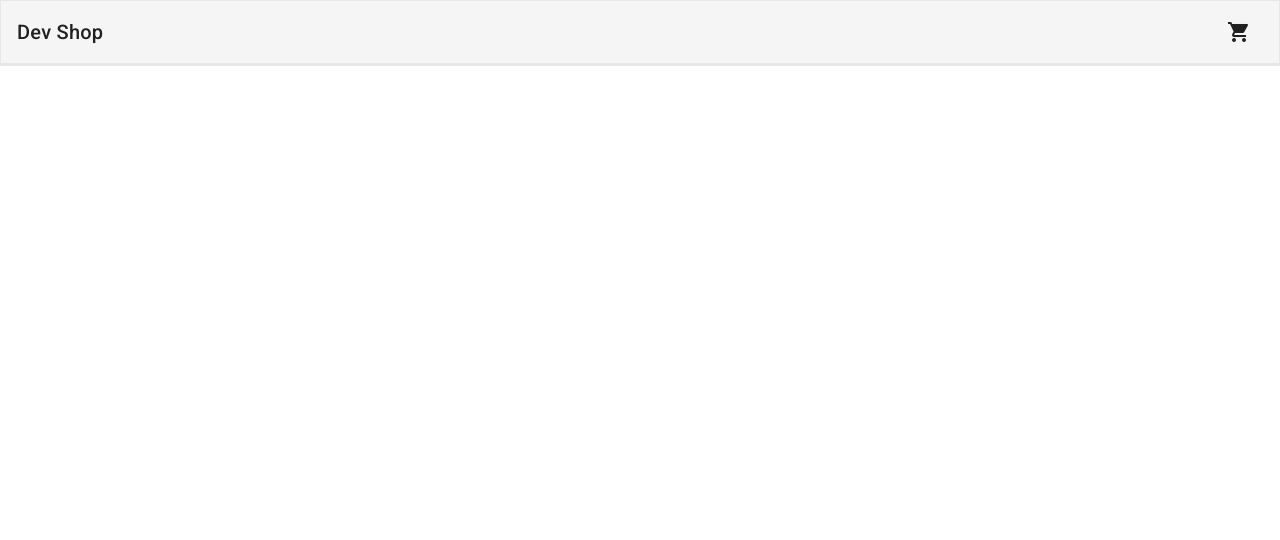
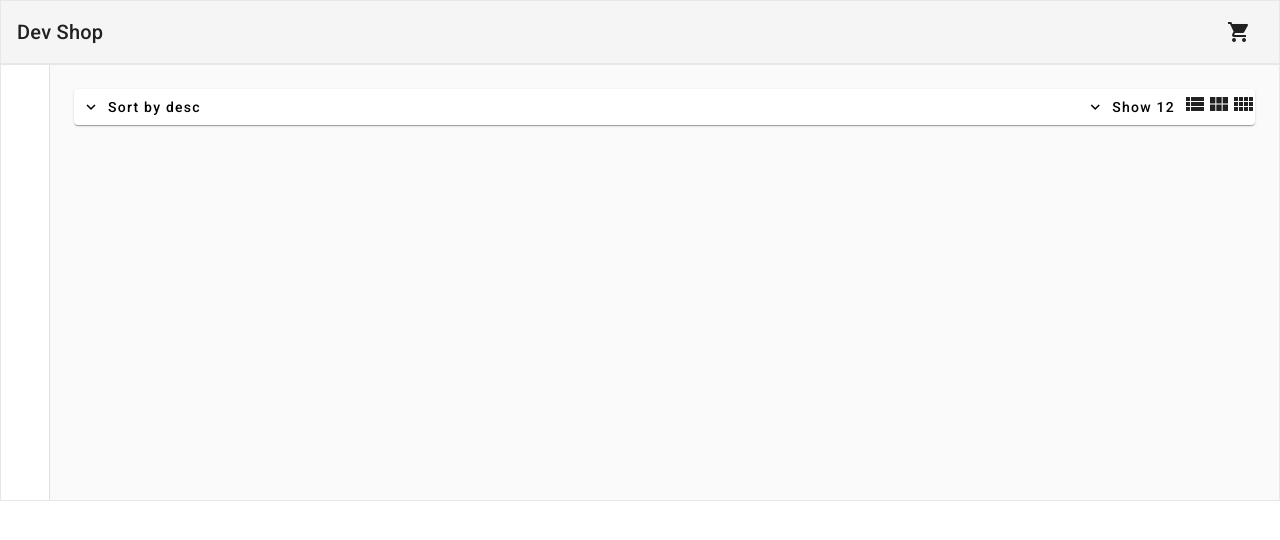
Before and after one commit to ManuCoutinho/dev-shop, an Angular app: page /home in a window 1280 px wide. Shown: the top 540 px of the page. Built offline with nearby package versions, Linux system fonts and the light colour scheme.

Commit message:
created home components

```diff
--- a/src/app/app.module.ts
+++ b/src/app/app.module.ts
@@ -22,6 +22,8 @@ import { HeaderComponent } from './components/header/header.component';
 import { HomeComponent } from './pages/home/home.component';
 import { CartComponent } from './pages/cart/cart.component';
 import { FiltersComponent } from './pages/home/components/filters/filters.component';
+import { ProductsHeaderComponent } from './pages/home/components/products-header/products-header.component';
+import { ProductsBoxComponent } from './pages/home/components/products-box/products-box.component';
 
 
 @NgModule({
@@ -30,7 +32,9 @@ import { FiltersComponent } from './pages/home/components/filters/filters.compon
     HeaderComponent,
     HomeComponent,
     CartComponent,
-    FiltersComponent
+    FiltersComponent,
+    ProductsHeaderComponent,
+    ProductsBoxComponent
   ],
   imports: [
     BrowserModule,
--- a/src/app/components/header/header.component.html
+++ b/src/app/components/header/header.component.html
@@ -1,4 +1,4 @@
-<mat-toolbar class="flex items-center justify-between max-w-7xl mx-auto border border-x">
+<mat-toolbar class="flex items-center justify-between w-full mx-auto border border-x">
   <a routerLink="home">Dev Shop</a>
   <button mat-icon-button [matMenuTriggerFor]="menu" >
     <mat-icon [matBadge]="itemsQuantity" [matBadgeHidden]="!itemsQuantity" matBadgeColor="warn">
--- /dev/null
+++ b/src/app/models/product.model.ts
@@ -0,0 +1 @@
+export type Product = {}
--- /dev/null
+++ b/src/app/pages/home/components/products-box/products-box.component.html
@@ -0,0 +1 @@
+<p>products-box works!</p>
--- /dev/null
+++ b/src/app/pages/home/components/products-header/products-header.component.html
@@ -0,0 +1,36 @@
+<mat-card class="mb-4">
+  <div class="flex justify-between">
+    <div>
+      <button mat-button [matMenuTriggerFor]="sortByMenu">
+        Sort by {{ sort }}
+        <mat-icon>expand_more</mat-icon>
+      </button>
+      <mat-menu #sortByMenu="matMenu">
+        <button mat-button (click)="onSortUpdated('desc')">desc</button>
+        <button mat-button (click)="onSortUpdated('asc')">asc</button>
+      </mat-menu>
+    </div>
+    <div class="flex items-center">
+      <div>
+        <button mat-button [matMenuTriggerFor]="menu">
+          Show {{ itemsShowCount }}
+          <mat-icon>expand_more</mat-icon>
+        </button>
+        <mat-menu #menu="matMenu">
+          <button (click)="onItemsUpdated(12)" mat-menu-item>12</button>
+          <button (click)="onItemsUpdated(14)" mat-menu-item>14</button>
+          <button (click)="onItemsUpdated(36)" mat-menu-item>36</button>
+        </mat-menu>
+      </div>
+      <button (click)="onColumnUpdated(1)">
+        <mat-icon>view_list</mat-icon>
+      </button>
+      <button (click)="onColumnUpdated(3)">
+        <mat-icon>view_module</mat-icon>
+      </button>
+      <button (click)="onColumnUpdated(4)">
+        <mat-icon>view_comfy</mat-icon>
+      </button>
+    </div>
+  </div>
+</mat-card>
--- /dev/null
+++ b/src/app/pages/home/components/products-header/products-header.component.ts
@@ -0,0 +1,30 @@
+import { Component, Output, EventEmitter } from '@angular/core';
+
+@Component({
+  selector: 'app-products-header',
+  templateUrl: './products-header.component.html'
+})
+export class ProductsHeaderComponent {
+  @Output() columnsCountChange = new EventEmitter<number>();
+  @Output() itemsCountChange = new EventEmitter<number>();
+  @Output() sortChange = new EventEmitter<string>();
+  itemsShowCount = 12;
+  sort = 'desc';
+
+  constructor() {}
+
+  onColumnUpdated(colsNum: number): void {
+    this.columnsCountChange.emit(colsNum);
+  }
+
+  onItemsUpdated(count: number):void {
+    this.itemsCountChange.emit(count);
+    this.itemsShowCount = count;
+  }
+
+  onSortUpdated(newSort: string):void {
+    this.sortChange.emit(newSort);
+    this.sort = newSort;
+  }
+
+}
--- a/src/app/pages/home/home.component.html
+++ b/src/app/pages/home/home.component.html
@@ -3,6 +3,20 @@
   class="min-h-full max-w-7xl mx-auto border border-x"
 >
   <mat-drawer mode="side" opened class="p-6">
-    <p>filters</p>
+   <app-filters (showCategory)="onShowCategory($event)"></app-filters>
   </mat-drawer>
+  <mat-drawer-content class="p-6">
+    <app-products-header
+      (columnsCountChange)="onColumnsCountChange($event)"
+      (itemsCountChange)="onItemsCountChange($event)"
+      (sortChange)="onSortChange($event)"
+    ></app-products-header>
+    <mat-grid-list gutterSize="16" [cols]="cols" [rowHeight]="rowHeight">
+      <mat-grid-tile>
+        <div
+          class="w-full"
+        ></div>
+      </mat-grid-tile>
+    </mat-grid-list>
+  </mat-drawer-content>
 </mat-drawer-container>
--- a/src/app/pages/home/home.component.ts
+++ b/src/app/pages/home/home.component.ts
@@ -1,11 +1,47 @@
-import { Component } from '@angular/core';
+import { Component, OnDestroy, OnInit } from '@angular/core';
+import { Subscription } from 'rxjs';
+import { Product } from 'src/app/models/product.model';
+
+const  ROWS_HEIGHT: { [id:number]: number } = { 1: 400, 3: 335, 4:350 };
 
 @Component({
   selector: 'app-home',
   templateUrl: './home.component.html'
 })
-export class HomeComponent {
+export class HomeComponent implements OnInit, OnDestroy {
+  cols = 3;
+  rowHeight: number = ROWS_HEIGHT[this.cols];
+  count = '12';
+  sort = 'desc';
+  category: string | undefined;
+  productsSubscription: Subscription | undefined;
+
   constructor() {}
 
   ngOnInit(): void {}
+
+  onColumnsCountChange(colsNum: number): void {
+    this.cols = colsNum;
+    this.rowHeight = ROWS_HEIGHT[colsNum];
+  }
+
+  onItemsCountChange(count: number):void {
+    this.count = count.toString();
+    this.getProducts();
+  }
+
+  onSortChange(newSort: string):void {
+    this.sort = newSort;
+    this.getProducts();
+  }
+
+  onShowCategory(newCategory: string): void {};
+
+  getProducts():void {};
+
+  onAddToCart(product: Product): void {};
+
+  ngOnDestroy(): void {}
+
+
 }
```
Also changed, not shown: src/app/pages/home/components/products-box/products-box.component.ts (added, +9 -0 lines), 2 other files (tests, documents, lock files or other folders).
